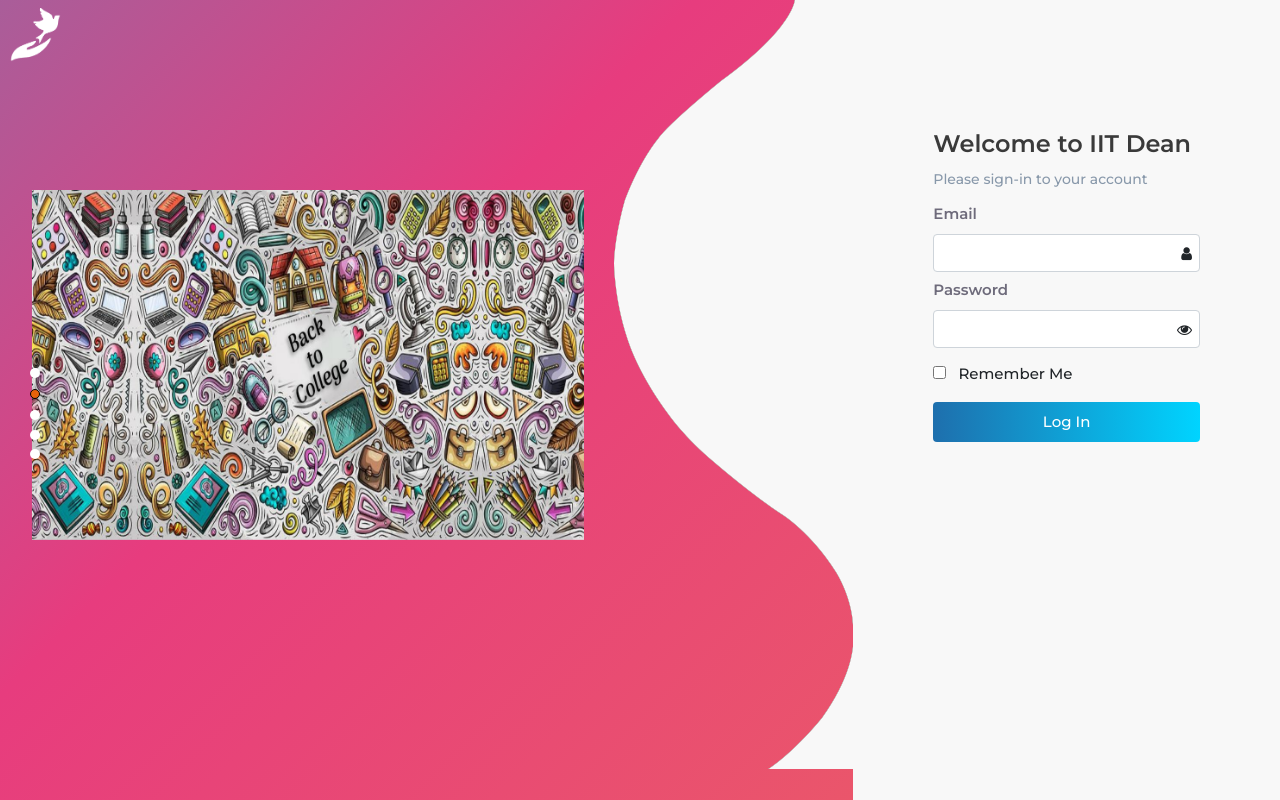
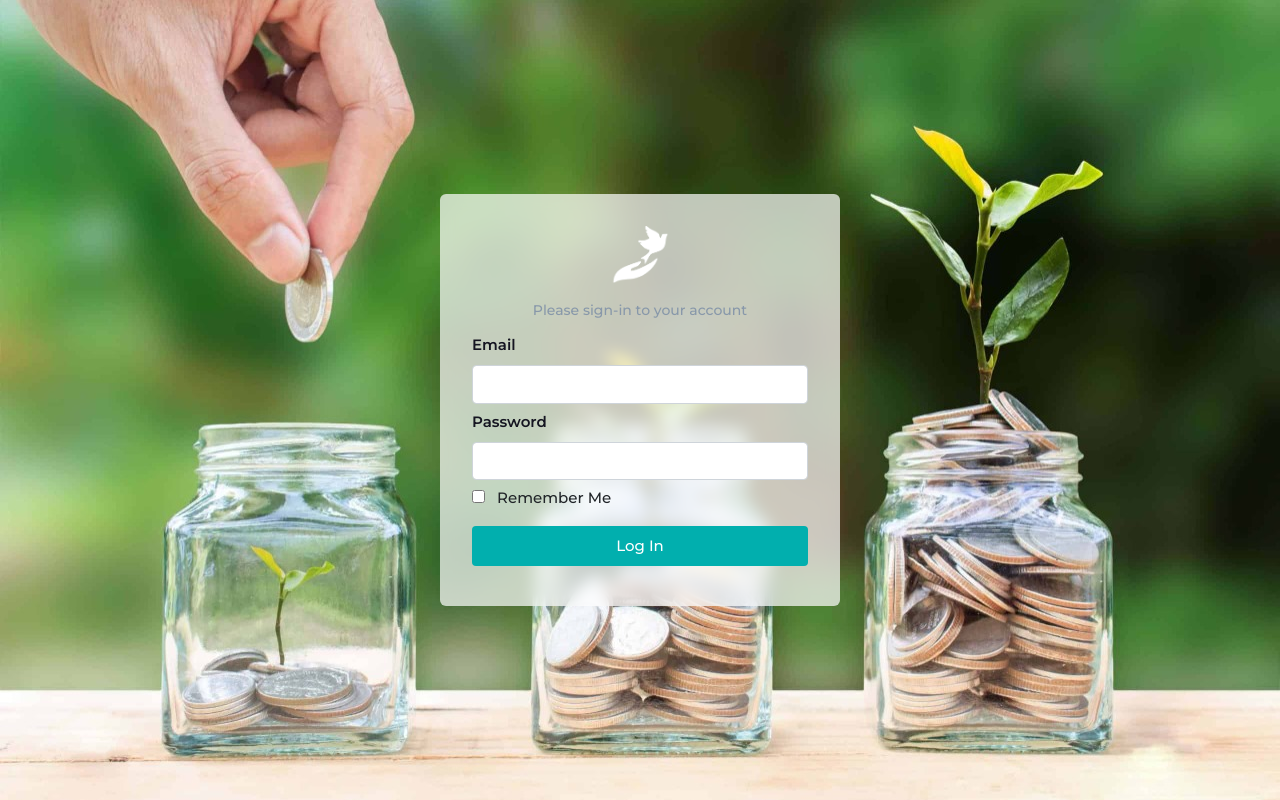
Before and after one commit to Roy0333/Unnati_UI, a plain HTML site: page index.html in a window 1280 px wide. Drawn offline with nearby package versions, Linux system fonts and the light colour scheme.

Commit message:
login page

```diff
--- a/css/style.scss
+++ b/css/style.scss
@@ -93,6 +93,38 @@ a {
 }
 .mm-menu{display: none;}
 
+
+// login sec
+.login-pg-wrapper{display: flex; align-items: center; justify-content: center;  height: 100vh; background-image: url(../images/login-pg-bg.jpg); background-position: center; background-repeat: no-repeat; background-size: cover; object-fit: cover;}
+.login-form-wrap {
+    padding: 2rem;
+    background: rgba(255, 255, 255, 0.7);
+    border-radius: 6px;
+    backdrop-filter: blur(8px);
+    width: 400px;
+    .frm-label{
+        color: #151521;
+    }
+    p {
+        font-size: 14px;
+        color: #6d7781;
+        padding-bottom: 15px;
+        font-weight: 500;
+    }
+
+    a {
+        background-color: #01afae;
+        width: 100%;
+        color: #fff;
+        padding: 10px;
+        margin-top: 10px;
+        border: none;
+        display: inline-block;
+        text-align: center;
+        text-decoration: none;
+        border-radius: 4px;
+    }
+}
 
 
 
@@ -2615,6 +2647,15 @@ background: #f2f2f2;
     }
 
     @media (max-width:767px) {
+        .login-form-wrap {
+            padding: 2rem;
+            background: rgba(255, 255, 255, 0.7);
+            border-top-left-radius:30px ;
+            border-top-right-radius:30px ;
+            -webkit-backdrop-filter: blur(8px);
+            backdrop-filter: blur(8px);
+            width: 100%;
+        }
         .res-space {
             padding-top: 25px;
         }
@@ -2687,25 +2728,7 @@ background: #f2f2f2;
             }
         }
 
-        .log-flex-wrap {
-            display: flex;
-            justify-content: center;
-            align-items: center;
-            height: 100vh;
-            // background-color: #fff;
-
-            .login-form-wrap {
-                height: initial;
-                height: 100vh;
-                padding: 200px 35px;
-                .input-icon{
-
-                right: 80px !important;
-
-
-                }
-            }
-        }
+
 
         .custom-d-sm-none {
             display: none;
@@ -3028,9 +3051,9 @@ background: linear-gradient(90deg, rgba(97,208,227,1) 0%, rgba(30,111,173,1) 0%,
 }
 
  .login-form-wrap {
-    padding: 130px 80px 60px 80px;
-    background-color: #f8f8f8;
-    height: 100vh;
+    // padding: 130px 80px 60px 80px;
+    // background-color: #f8f8f8;
+    // height: 100vh;
 
     h3 {
         font-weight: 600;
--- a/index.html
+++ b/index.html
@@ -48,87 +48,32 @@
 </head>
 
 <body>
-    <section>
-        <div class="container-fluid">
-            <div class="row">
-                <div class="col-md-8 custom-d-sm-none p-0 login-left-sec">
-                    <div class="col liquid">
-                        <img src="./images/login-logo.png" alt="Logo" class="img-fluid p-2" style="width: 70px; height: 70px;">
-
-                        <!-- Owl-Carousel -->
-
-                        <div class="owl-carousel owl-theme">
-                            <img src="./images/transparent.png" alt="" class="login_img" style="width: 100%;">
-                            <img src="./images/MicrosoftTeams-image (3).png" alt="" class="login_img">
-                            <img src="./images/MicrosoftTeams-image (1).png" alt="" class="login_img">
-                            <img src="./images/MicrosoftTeams-image (5).png" alt="" class="login_img">
-                            <img src="./images/MicrosoftTeams-image (2).png" alt="" class="login_img">
+    <div class="login-pg-wrapper">
+        <div class="login-form-wrap">
+            <div class="logo-container text-center big-screen-logo light-mood-logo">
+                <img src="./images/login-logo.png" alt="Unnati logo">
             </div>
-
-                        <!-- /Owl-Carousel -->
-
-                        <!-- <div class="follow">
-                            Follow us <i class="fab fa-facebook-f"></i>
-                            <i class="fab fa-twitter"></i>
-                        </div> -->
-                    </div>
-                </div>
-                <div class="col-md-4 sm-pad p-0" style="padding-right: 0;">
-                    <div class="log-flex-wrap">
-                        <div class="login-form-wrap">
-                            <h3>Welcome to IIT Dean</h3>
-                            <p>Please sign-in to your account</p>
+            <p class="text-center mt-3">Please sign-in to your account</p>
             <form>
                 <div class="form-label">
                     <label class="frm-label">Email</label>
-                                    <input type="email" class="form-control pe-4"/>
-                                    <div class="input-icon">
-                                        <i class="fa fa-user" aria-hidden="true"></i>
-                                    </div>
+                    <input type="email" class="form-control" />
                 </div>
                 <div class="form-label">
                     <label class="frm-label">Password</label>
-                                    <input type="password" class="form-control pe-4"/>
-                                    <div class="input-icon">
-                                        <i class="fa fa-eye" aria-hidden="true"></i>
+                    <input type="password" class="form-control" />
                 </div>
+                <div class="form-label">
+                    <input type="checkbox" class="m-0"/>&nbsp;&nbsp;&nbsp;Remember Me
                 </div>
-                                <div class="form-label mt-3">
-                                    <input type="checkbox" />&nbsp;&nbsp;&nbsp;Remember Me
+                <div class="form-label">
+                    <a class="login-btn" href="./dashboard.html">Log In</a>
                 </div>
-                                <div class="form-label login-btn">
-                                    <a class="" href="./dashboard.html">Log In</a>
-                                </div>
+
             </form>
         </div>
     </div>
-                </div>
-            </div>
-        </div>
-    </section>
-    <!--Toggle js-->
-    <script src="./js/toggle.js"></script>
-    <script src="./js/mobile_toggle.js"></script>
+
     <script src="https://code.jquery.com/jquery-3.4.1.min.js"></script>
-    <script src="https://cdnjs.cloudflare.com/ajax/libs/OwlCarousel2/2.3.4/owl.carousel.min.js"
-        integrity="sha256-pTxD+DSzIwmwhOqTFN+DB+nHjO4iAsbgfyFq5K5bcE0=" crossorigin="anonymous"></script>
-
-    <script>
-        $(document).ready(function () {
-
-            $('.owl-carousel').owlCarousel({
-                loop: true,
-                autoplay: true,
-                autoplayTimeout: 4000,
-                autoplayHoverPause: true,
-                items: 1
-            });
-        });
-    </script>
-    <!-- Option 1: Bootstrap Bundle with Popper -->
-    <script src="https://cdn.jsdelivr.net/npm/bootstrap@5.0.2/dist/js/bootstrap.bundle.min.js"
-        integrity="sha384-MrcW6ZMFYlzcLA8Nl+NtUVF0sA7MsXsP1UyJoMp4YLEuNSfAP+JcXn/tWtIaxVXM"
-        crossorigin="anonymous"></script>
 </body>
-
 </html>
```
Also changed, not shown: css/style.css, images/Wave.png (deleted), images/login-pg-bg.jpg (added), 1 other file. Lines whose indentation alone changed are shown as unchanged.
